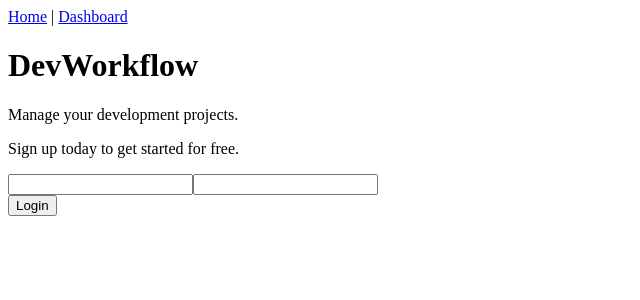
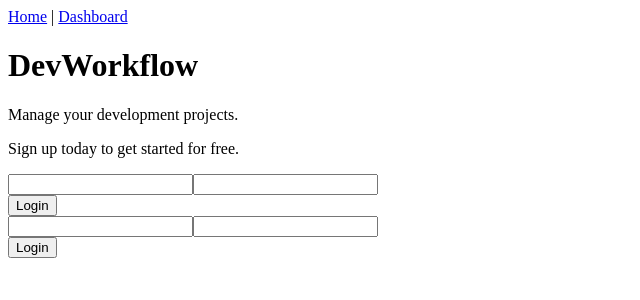
Before and after one commit to ShawKai91/vue-workflow-faf, a Vue app: page / in a window 1280 px wide. Shown: the top 300 px of the page, without its empty margins (0-640 px from the left). Built offline with nearby package versions, Linux system fonts and the light colour scheme.

Commit message:
B_09_reusing-a-vue-component

```diff
--- a/src/components/auth/Login.vue
+++ b/src/components/auth/Auth.vue
@@ -1,5 +1,5 @@
 <template>
-  <div class="Login">
+  <div class="Auth">
     <form>
       <input type="text" v-model="email">
       <input type="password" v-model="password">
@@ -11,7 +11,7 @@
 
 <script>
 export default {
-  name: 'Login',
+  name: 'Auth',
   data() {
     return {
       email: '',
--- a/src/views/Home.vue
+++ b/src/views/Home.vue
@@ -1,13 +1,14 @@
 <template>
   <div class="Home">
     <HomepageContent :subtitle="subtitleContent" :marketingMessage="marketingMessage" />
-    <Login @update="handleLoginUpdate" />
+    <Auth @update="handleLoginUpdate" />
+    <Auth @update="handleLoginUpdate" />
   </div>
 </template>
 
 <script>
 import HomepageContent from '@/components/content/HomepageContent';
-import Login from '@/components/auth/Login';
+import Auth from '@/components/auth/Auth';
 export default {
   name: 'home',
   data() {
@@ -20,7 +21,7 @@ export default {
   },
   components: {
     HomepageContent,
-    Login
+    Auth
   },
   methods: {
     handleLoginUpdate(data) {
```
